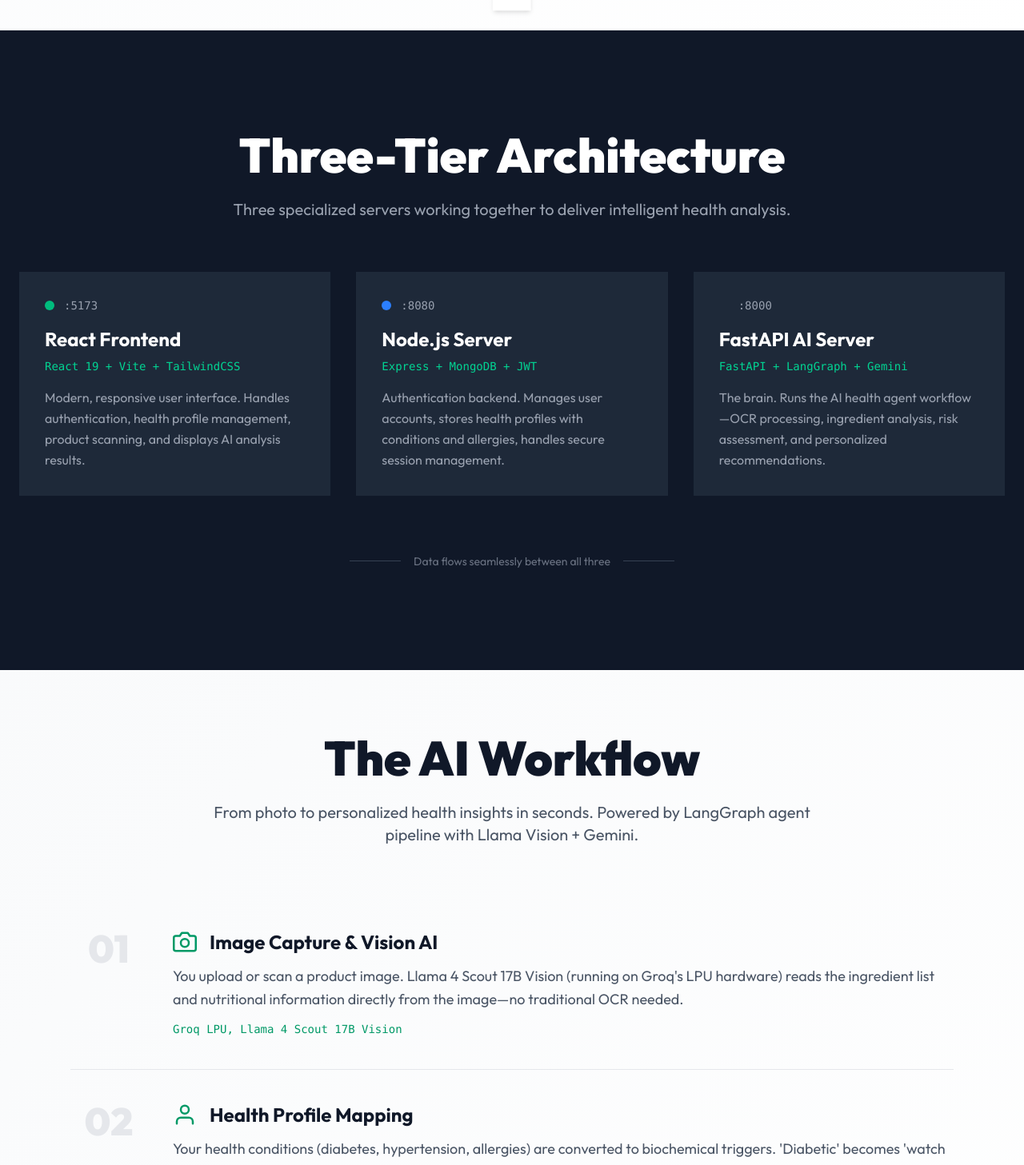
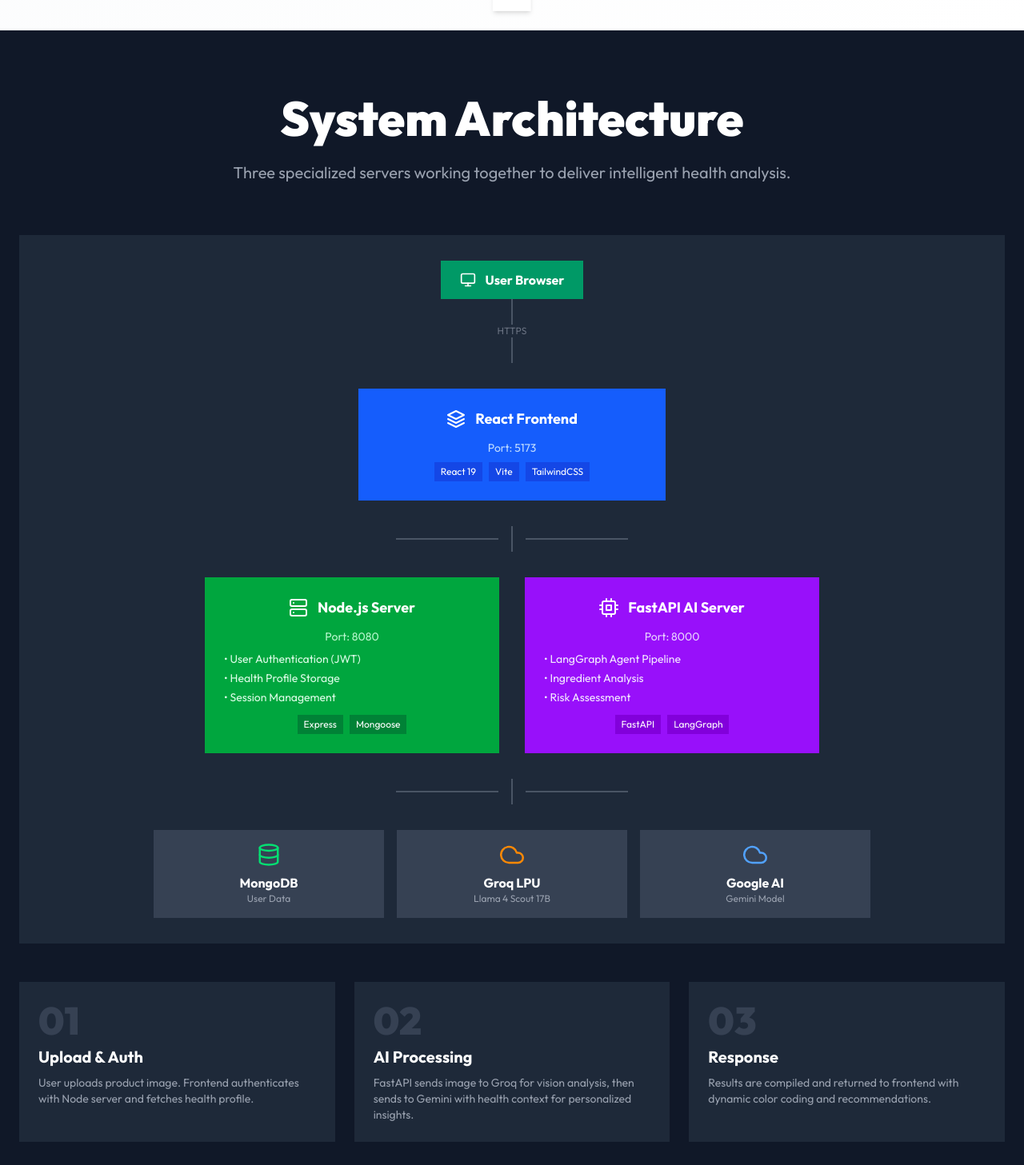
Before and after one commit to kunalverma2512/IngrediSense, a React (Vite) app in the folder frontend/: page /docs in a window 1280 px wide. Shown: the part 762-2219 px from the top of the page at 80% size. Built offline with nearby package versions, Linux system fonts and the light colour scheme; no server answers.

Commit message:
Fix docs page mobile responsiveness and add visual architecture diagram

```diff
--- a/frontend/src/components/docs/AIWorkflowSection.jsx
+++ b/frontend/src/components/docs/AIWorkflowSection.jsx
@@ -4,35 +4,35 @@
 const AIWorkflowSection = () => {
     const steps = [
         {
-            icon: <FiCamera className="text-3xl" />,
+            icon: <FiCamera className="text-2xl sm:text-3xl" />,
             number: "01",
             title: "Image Capture & Vision AI",
             description: "You upload or scan a product image. Llama 4 Scout 17B Vision (running on Groq's LPU hardware) reads the ingredient list and nutritional information directly from the image—no traditional OCR needed.",
             tech: "Groq LPU, Llama 4 Scout 17B Vision"
         },
         {
-            icon: <FiUser className="text-3xl" />,
+            icon: <FiUser className="text-2xl sm:text-3xl" />,
             number: "02",
             title: "Health Profile Mapping",
             description: "Your health conditions (diabetes, hypertension, allergies) are converted to biochemical triggers. 'Diabetic' becomes 'watch glucose, fructose, glycemic impact'.",
             tech: "LangGraph State Machine, Clinical Mapping"
         },
         {
-            icon: <FiCpu className="text-3xl" />,
+            icon: <FiCpu className="text-2xl sm:text-3xl" />,
             number: "03",
             title: "AI Analysis Engine",
             description: "Google Gemini analyzes each ingredient through your health lens. It evaluates risks, benefits, and tradeoffs specific to YOUR conditions and goals.",
             tech: "Google Gemini, LangChain, LangGraph"
         },
         {
-            icon: <FiFileText className="text-3xl" />,
+            icon: <FiFileText className="text-2xl sm:text-3xl" />,
             number: "04",
             title: "Report Generation",
             description: "Results are compiled into a conversational report. Gemini dynamically generates a color code (green/yellow/red) based on how safe the product is for your situation.",
             tech: "Dynamic Color Coding, Custom Prompts"
         },
         {
-            icon: <FiCheckCircle className="text-3xl" />,
+            icon: <FiCheckCircle className="text-2xl sm:text-3xl" />,
             number: "05",
             title: "Smart Recommendations",
             description: "Based on flagged concerns, we suggest healthier alternatives that avoid your specific triggers while meeting your nutritional goals.",
@@ -41,18 +41,18 @@
     ];
 
     return (
-        <section className="min-h-screen py-20 bg-gradient-to-br from-gray-50 to-white">
-            <div className="max-w-6xl mx-auto px-6">
+        <section className="min-h-screen py-16 sm:py-20 bg-gradient-to-br from-gray-50 to-white">
+            <div className="max-w-6xl mx-auto px-4 sm:px-6">
                 <motion.div
                     initial={{ opacity: 0, y: 20 }}
                     whileInView={{ opacity: 1, y: 0 }}
                     viewport={{ once: true }}
-                    className="text-center mb-16"
+                    className="text-center mb-12 sm:mb-16"
                 >
-                    <h2 className="text-5xl md:text-6xl font-black text-gray-900 mb-6">
+                    <h2 className="text-3xl sm:text-4xl md:text-5xl lg:text-6xl font-black text-gray-900 mb-4 sm:mb-6">
                         The AI Workflow
                     </h2>
-                    <p className="text-xl text-gray-600 max-w-3xl mx-auto">
+                    <p className="text-base sm:text-lg md:text-xl text-gray-600 max-w-3xl mx-auto">
                         From photo to personalized health insights in seconds. Powered by LangGraph agent pipeline with Llama Vision + Gemini.
                     </p>
                 </motion.div>
@@ -65,20 +65,20 @@
                             whileInView={{ opacity: 1, x: 0 }}
                             viewport={{ once: true }}
                             transition={{ delay: idx * 0.1 }}
-                            className="flex items-start gap-8 py-10 border-b border-gray-200 last:border-b-0"
+                            className="flex flex-col sm:flex-row items-start gap-4 sm:gap-8 py-6 sm:py-10 border-b border-gray-200 last:border-b-0"
                         >
-                            <div className="flex-shrink-0 w-24 text-center">
-                                <span className="text-5xl font-black text-gray-200">{step.number}</span>
+                            <div className="flex-shrink-0 w-auto sm:w-24 text-left sm:text-center">
+                                <span className="text-3xl sm:text-4xl md:text-5xl font-black text-gray-200">{step.number}</span>
                             </div>
                             <div className="flex-1">
-                                <div className="flex items-center gap-4 mb-3">
+                                <div className="flex items-center gap-3 mb-2 sm:mb-3">
                                     <span className="text-emerald-600">{step.icon}</span>
-                                    <h3 className="text-2xl font-bold text-gray-900">{step.title}</h3>
+                                    <h3 className="text-lg sm:text-xl md:text-2xl font-bold text-gray-900">{step.title}</h3>
                                 </div>
-                                <p className="text-gray-600 text-lg leading-relaxed mb-3">
+                                <p className="text-gray-600 text-sm sm:text-base md:text-lg leading-relaxed mb-2 sm:mb-3">
                                     {step.description}
                                 </p>
-                                <p className="text-sm text-emerald-600 font-mono">
+                                <p className="text-xs sm:text-sm text-emerald-600 font-mono">
                                     {step.tech}
                                 </p>
                             </div>
--- a/frontend/src/components/docs/ArchitectureSection.jsx
+++ b/frontend/src/components/docs/ArchitectureSection.jsx
@@ -1,78 +1,163 @@
 import { motion } from 'framer-motion';
+import { FiDatabase, FiServer, FiMonitor, FiCpu, FiCloud, FiLayers } from 'react-icons/fi';
 
 const ArchitectureSection = () => {
-    const components = [
-        {
-            name: "React Frontend",
-            port: "5173",
-            tech: "React 19 + Vite + TailwindCSS",
-            description: "Modern, responsive user interface. Handles authentication, health profile management, product scanning, and displays AI analysis results.",
-            color: "emerald"
-        },
-        {
-            name: "Node.js Server",
-            port: "8080",
-            tech: "Express + MongoDB + JWT",
-            description: "Authentication backend. Manages user accounts, stores health profiles with conditions and allergies, handles secure session management.",
-            color: "blue"
-        },
-        {
-            name: "FastAPI AI Server",
-            port: "8000",
-            tech: "FastAPI + LangGraph + Gemini",
-            description: "The brain. Runs the AI health agent workflow—OCR processing, ingredient analysis, risk assessment, and personalized recommendations.",
-            color: "purple"
-        }
-    ];
-
     return (
-        <section className="min-h-screen flex items-center py-20 bg-gray-900 text-white">
-            <div className="max-w-7xl mx-auto px-6 w-full">
+        <section className="min-h-screen flex items-center py-16 sm:py-20 bg-gray-900 text-white">
+            <div className="max-w-7xl mx-auto px-4 sm:px-6 w-full">
                 <motion.div
                     initial={{ opacity: 0, y: 20 }}
                     whileInView={{ opacity: 1, y: 0 }}
                     viewport={{ once: true }}
-                    className="text-center mb-16"
+                    className="text-center mb-12 sm:mb-16"
                 >
-                    <h2 className="text-5xl md:text-6xl font-black mb-6">
-                        Three-Tier Architecture
+                    <h2 className="text-3xl sm:text-4xl md:text-5xl lg:text-6xl font-black mb-4 sm:mb-6">
+                        System Architecture
                     </h2>
-                    <p className="text-xl text-gray-400 max-w-3xl mx-auto">
+                    <p className="text-base sm:text-lg md:text-xl text-gray-400 max-w-3xl mx-auto">
                         Three specialized servers working together to deliver intelligent health analysis.
                     </p>
                 </motion.div>
 
-                <div className="grid grid-cols-1 lg:grid-cols-3 gap-8">
-                    {components.map((comp, idx) => (
-                        <motion.div
-                            key={idx}
-                            initial={{ opacity: 0, y: 20 }}
-                            whileInView={{ opacity: 1, y: 0 }}
-                            viewport={{ once: true }}
-                            transition={{ delay: idx * 0.1 }}
-                            className="bg-gray-800 p-8 hover:bg-gray-750 transition-colors"
-                        >
-                            <div className="flex items-center gap-3 mb-4">
-                                <span className={`w-3 h-3 rounded-full bg-${comp.color}-500`}></span>
-                                <span className="text-sm text-gray-400 font-mono">:{comp.port}</span>
+                {/* Architecture Diagram */}
+                <motion.div
+                    initial={{ opacity: 0, scale: 0.95 }}
+                    whileInView={{ opacity: 1, scale: 1 }}
+                    viewport={{ once: true }}
+                    className="bg-gray-800 p-4 sm:p-8 mb-12"
+                >
+                    {/* User Layer */}
+                    <div className="text-center mb-6 sm:mb-8">
+                        <div className="inline-flex items-center gap-2 sm:gap-3 px-4 sm:px-6 py-2 sm:py-3 bg-emerald-600 text-white font-bold text-sm sm:text-base">
+                            <FiMonitor className="text-lg sm:text-xl" />
+                            <span>User Browser</span>
+                        </div>
+                        <div className="w-0.5 h-6 sm:h-8 bg-gray-600 mx-auto"></div>
+                        <div className="text-gray-500 text-xs">HTTPS</div>
+                        <div className="w-0.5 h-6 sm:h-8 bg-gray-600 mx-auto"></div>
+                    </div>
+
+                    {/* Frontend */}
+                    <div className="text-center mb-6 sm:mb-8">
+                        <div className="inline-block bg-blue-600 p-4 sm:p-6 max-w-sm w-full">
+                            <div className="flex items-center justify-center gap-2 sm:gap-3 mb-2 sm:mb-3">
+                                <FiLayers className="text-xl sm:text-2xl" />
+                                <span className="font-bold text-base sm:text-lg">React Frontend</span>
                             </div>
-                            <h3 className="text-2xl font-bold mb-2">{comp.name}</h3>
-                            <p className="text-sm text-emerald-400 font-mono mb-4">{comp.tech}</p>
-                            <p className="text-gray-400 leading-relaxed">{comp.description}</p>
-                        </motion.div>
-                    ))}
-                </div>
+                            <p className="text-blue-200 text-xs sm:text-sm mb-2">Port: 5173</p>
+                            <div className="flex flex-wrap justify-center gap-1 sm:gap-2 text-xs">
+                                <span className="bg-blue-700 px-2 py-1">React 19</span>
+                                <span className="bg-blue-700 px-2 py-1">Vite</span>
+                                <span className="bg-blue-700 px-2 py-1">TailwindCSS</span>
+                            </div>
+                        </div>
+                    </div>
 
+                    {/* Connection Lines - Mobile: Stack, Desktop: Side by Side */}
+                    <div className="flex justify-center mb-6 sm:mb-8">
+                        <div className="hidden sm:flex items-center gap-4">
+                            <div className="w-20 md:w-32 h-0.5 bg-gray-600"></div>
+                            <div className="w-0.5 h-8 bg-gray-600"></div>
+                            <div className="w-20 md:w-32 h-0.5 bg-gray-600"></div>
+                        </div>
+                        <div className="sm:hidden w-0.5 h-8 bg-gray-600"></div>
+                    </div>
+
+                    {/* Backend Servers */}
+                    <div className="grid grid-cols-1 sm:grid-cols-2 gap-4 sm:gap-8 max-w-3xl mx-auto mb-6 sm:mb-8">
+                        {/* Node Server */}
+                        <div className="bg-green-600 p-4 sm:p-6">
+                            <div className="flex items-center justify-center gap-2 sm:gap-3 mb-2 sm:mb-3">
+                                <FiServer className="text-xl sm:text-2xl" />
+                                <span className="font-bold text-base sm:text-lg">Node.js Server</span>
+                            </div>
+                            <p className="text-green-200 text-xs sm:text-sm mb-2 text-center">Port: 8080</p>
+                            <div className="text-xs sm:text-sm text-green-100 space-y-1">
+                                <p>• User Authentication (JWT)</p>
+                                <p>• Health Profile Storage</p>
+                                <p>• Session Management</p>
+                            </div>
+                            <div className="flex flex-wrap justify-center gap-1 sm:gap-2 text-xs mt-3">
+                                <span className="bg-green-700 px-2 py-1">Express</span>
+                                <span className="bg-green-700 px-2 py-1">Mongoose</span>
+                            </div>
+                        </div>
+
+                        {/* FastAPI Server */}
+                        <div className="bg-purple-600 p-4 sm:p-6">
+                            <div className="flex items-center justify-center gap-2 sm:gap-3 mb-2 sm:mb-3">
+                                <FiCpu className="text-xl sm:text-2xl" />
+                                <span className="font-bold text-base sm:text-lg">FastAPI AI Server</span>
+                            </div>
+                            <p className="text-purple-200 text-xs sm:text-sm mb-2 text-center">Port: 8000</p>
+                            <div className="text-xs sm:text-sm text-purple-100 space-y-1">
+                                <p>• LangGraph Agent Pipeline</p>
+                                <p>• Ingredient Analysis</p>
+                                <p>• Risk Assessment</p>
+                            </div>
+                            <div className="flex flex-wrap justify-center gap-1 sm:gap-2 text-xs mt-3">
+                                <span className="bg-purple-700 px-2 py-1">FastAPI</span>
+                                <span className="bg-purple-700 px-2 py-1">LangGraph</span>
+                            </div>
+                        </div>
+                    </div>
+
+                    {/* Connection to External Services */}
+                    <div className="flex justify-center mb-6 sm:mb-8">
+                        <div className="hidden sm:flex items-center gap-4">
+                            <div className="w-20 md:w-32 h-0.5 bg-gray-600"></div>
+                            <div className="w-0.5 h-8 bg-gray-600"></div>
+                            <div className="w-20 md:w-32 h-0.5 bg-gray-600"></div>
+                        </div>
+                        <div className="sm:hidden w-0.5 h-8 bg-gray-600"></div>
+                    </div>
+
+                    {/* External Services */}
+                    <div className="grid grid-cols-1 sm:grid-cols-3 gap-4 max-w-4xl mx-auto">
+                        {/* MongoDB */}
+                        <div className="bg-gray-700 p-4 text-center">
+                            <FiDatabase className="text-2xl sm:text-3xl mx-auto mb-2 text-green-400" />
+                            <p className="font-bold text-sm sm:text-base">MongoDB</p>
+                            <p className="text-gray-400 text-xs">User Data</p>
+                        </div>
+
+                        {/* Groq */}
+                        <div className="bg-gray-700 p-4 text-center">
+                            <FiCloud className="text-2xl sm:text-3xl mx-auto mb-2 text-orange-400" />
+                            <p className="font-bold text-sm sm:text-base">Groq LPU</p>
+                            <p className="text-gray-400 text-xs">Llama 4 Scout 17B</p>
+                        </div>
+
+                        {/* Google */}
+                        <div className="bg-gray-700 p-4 text-center">
+                            <FiCloud className="text-2xl sm:text-3xl mx-auto mb-2 text-blue-400" />
+                            <p className="font-bold text-sm sm:text-base">Google AI</p>
+                            <p className="text-gray-400 text-xs">Gemini Model</p>
+                        </div>
+                    </div>
+                </motion.div>
+
+                {/* Data Flow Description */}
                 <motion.div
-                    initial={{ opacity: 0 }}
-                    whileInView={{ opacity: 1 }}
+                    initial={{ opacity: 0, y: 20 }}
+                    whileInView={{ opacity: 1, y: 0 }}
                     viewport={{ once: true }}
-                    className="mt-16 text-center"
+                    className="grid grid-cols-1 md:grid-cols-3 gap-6"
                 >
-                    <div className="inline-flex items-center gap-4 text-gray-500">
-                        <span className="w-16 h-px bg-gray-700"></span>
-                        <span className="text-sm">Data flows seamlessly between all three</span>
-                        <span className="w-16 h-px bg-gray-700"></span>
+                    <div className="bg-gray-800 p-4 sm:p-6">
+                        <span className="text-4xl sm:text-5xl font-black text-gray-700">01</span>
+                        <h3 className="text-lg sm:text-xl font-bold mt-2 mb-2">Upload & Auth</h3>
+                        <p className="text-gray-400 text-sm">User uploads product image. Frontend authenticates with Node server and fetches health profile.</p>
+                    </div>
+                    <div className="bg-gray-800 p-4 sm:p-6">
+                        <span className="text-4xl sm:text-5xl font-black text-gray-700">02</span>
+                        <h3 className="text-lg sm:text-xl font-bold mt-2 mb-2">AI Processing</h3>
+                        <p className="text-gray-400 text-sm">FastAPI sends image to Groq for vision analysis, then sends to Gemini with health context for personalized insights.</p>
+                    </div>
+                    <div className="bg-gray-800 p-4 sm:p-6">
+                        <span className="text-4xl sm:text-5xl font-black text-gray-700">03</span>
+                        <h3 className="text-lg sm:text-xl font-bold mt-2 mb-2">Response</h3>
+                        <p className="text-gray-400 text-sm">Results are compiled and returned to frontend with dynamic color coding and recommendations.</p>
                     </div>
                 </motion.div>
             </div>
--- a/frontend/src/components/docs/DocsCTA.jsx
+++ b/frontend/src/components/docs/DocsCTA.jsx
@@ -11,7 +11,7 @@
                     whileInView={{ opacity: 1, y: 0 }}
                     viewport={{ once: true }}
                 >
-                    <h2 className="text-5xl md:text-6xl font-black mb-6">
+                    <h2 className="text-4xl md:text-5xl lg:text-6xl font-black mb-6">
                         Try It Now
                     </h2>
                     <p className="text-xl text-gray-400 mb-12 max-w-2xl mx-auto">
@@ -23,7 +23,7 @@
                             <motion.button
                                 whileHover={{ scale: 1.02 }}
                                 whileTap={{ scale: 0.98 }}
-                                className="inline-flex items-center gap-3 px-10 py-5 bg-emerald-600 text-white text-lg font-bold hover:bg-emerald-700 transition-colors"
+                                className="inline-flex items-center gap-3 px-8 md:px-10 py-4 md:py-5 bg-emerald-600 text-white text-base md:text-lg font-bold hover:bg-emerald-700 transition-colors w-full sm:w-auto justify-center"
                             >
                                 Scan a Product
                                 <FiArrowRight />
@@ -33,7 +33,7 @@
                             <motion.button
                                 whileHover={{ scale: 1.02 }}
                                 whileTap={{ scale: 0.98 }}
-                                className="inline-flex items-center gap-3 px-10 py-5 bg-transparent text-white text-lg font-bold border border-gray-700 hover:bg-gray-800 transition-colors"
+                                className="inline-flex items-center gap-3 px-8 md:px-10 py-4 md:py-5 bg-transparent text-white text-base md:text-lg font-bold border border-gray-700 hover:bg-gray-800 transition-colors w-full sm:w-auto justify-center"
                             >
                                 Go to Dashboard
                             </motion.button>
--- a/frontend/src/components/docs/DocsHero.jsx
+++ b/frontend/src/components/docs/DocsHero.jsx
@@ -34,14 +34,14 @@
                         <p className="text-emerald-600 font-semibold text-sm uppercase tracking-widest mb-6">
                             Technical Documentation
                         </p>
-                        <h1 className="text-6xl md:text-7xl lg:text-8xl font-black text-gray-900 mb-8 leading-none">
+                        <h1 className="text-4xl sm:text-5xl md:text-6xl lg:text-7xl font-black text-gray-900 mb-6 leading-none">
                             How<br />It Works
                         </h1>
-                        <p className="text-xl md:text-2xl text-gray-600 leading-relaxed mb-8 max-w-lg">
+                        <p className="text-lg md:text-xl lg:text-2xl text-gray-600 leading-relaxed mb-6 max-w-lg">
                             A three-tier AI system that reads food labels using Llama Vision,
                             understands your health context, and explains what matters to you.
                         </p>
-                        <div className="flex flex-wrap gap-4">
+                        <div className="flex flex-col sm:flex-row flex-wrap gap-3">
                             {highlights.map((item, idx) => (
                                 <motion.div
                                     key={idx}
--- a/frontend/src/components/docs/FeaturesSection.jsx
+++ b/frontend/src/components/docs/FeaturesSection.jsx
@@ -45,7 +45,7 @@
                     viewport={{ once: true }}
                     className="text-center mb-16"
                 >
-                    <h2 className="text-5xl md:text-6xl font-black text-gray-900 mb-6">
+                    <h2 className="text-4xl md:text-5xl lg:text-6xl font-black text-gray-900 mb-6">
                         Core Features
                     </h2>
                     <p className="text-xl text-gray-600 max-w-3xl mx-auto">
@@ -61,7 +61,7 @@
                             whileInView={{ opacity: 1, y: 0 }}
                             viewport={{ once: true }}
                             transition={{ delay: idx * 0.05 }}
-                            className="p-8 bg-white border-t border-l border-gray-200 md:[&:nth-child(-n+2)]:border-t-0 first:border-t-0 md:odd:border-l-0"
+                            className="p-6 md:p-8 bg-white border-t border-l border-gray-200 md:[&:nth-child(-n+2)]:border-t-0 first:border-t-0 md:odd:border-l-0"
                         >
                             <span className="text-5xl font-black text-gray-100">{String(idx + 1).padStart(2, '0')}</span>
                             <h3 className="text-xl font-bold text-gray-900 mb-3 -mt-4">
--- a/frontend/src/components/docs/TechStackSection.jsx
+++ b/frontend/src/components/docs/TechStackSection.jsx
@@ -46,7 +46,7 @@
                     viewport={{ once: true }}
                     className="text-center mb-16"
                 >
-                    <h2 className="text-5xl md:text-6xl font-black text-gray-900 mb-6">
+                    <h2 className="text-4xl md:text-5xl lg:text-6xl font-black text-gray-900 mb-6">
                         Technology Stack
                     </h2>
                     <p className="text-xl text-gray-600 max-w-3xl mx-auto">
@@ -62,7 +62,7 @@
                             whileInView={{ opacity: 1, y: 0 }}
                             viewport={{ once: true }}
                             transition={{ delay: idx * 0.1 }}
-                            className="p-8 border-b lg:border-b-0 lg:border-r border-gray-200 last:border-r-0 last:border-b-0"
+                            className="p-6 md:p-8 border-b lg:border-b-0 lg:border-r border-gray-200 last:border-r-0 last:border-b-0"
                         >
                             <h3 className="text-2xl font-bold text-gray-900 mb-6 pb-4 border-b border-gray-200">
                                 {stack.category}
```
